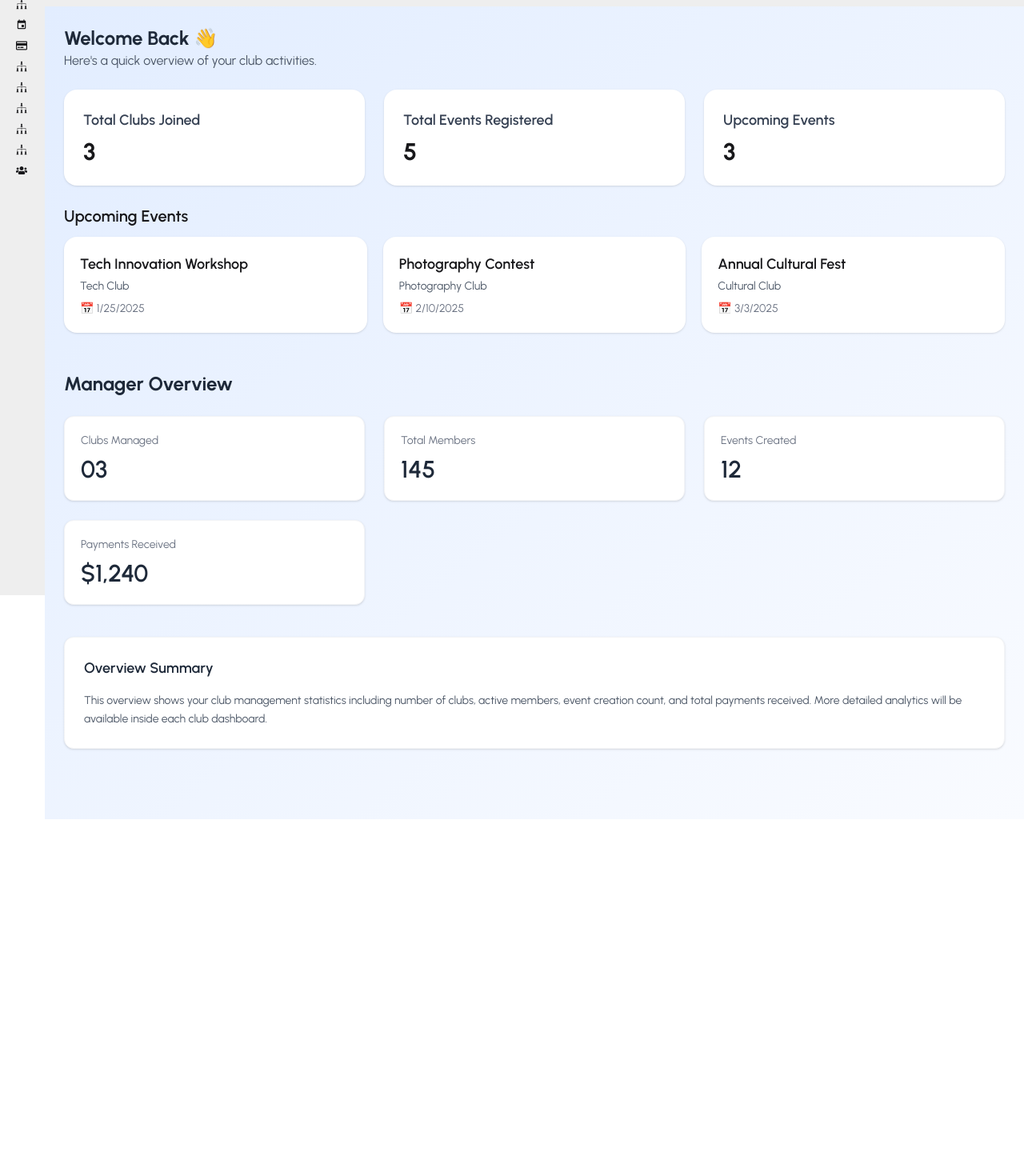
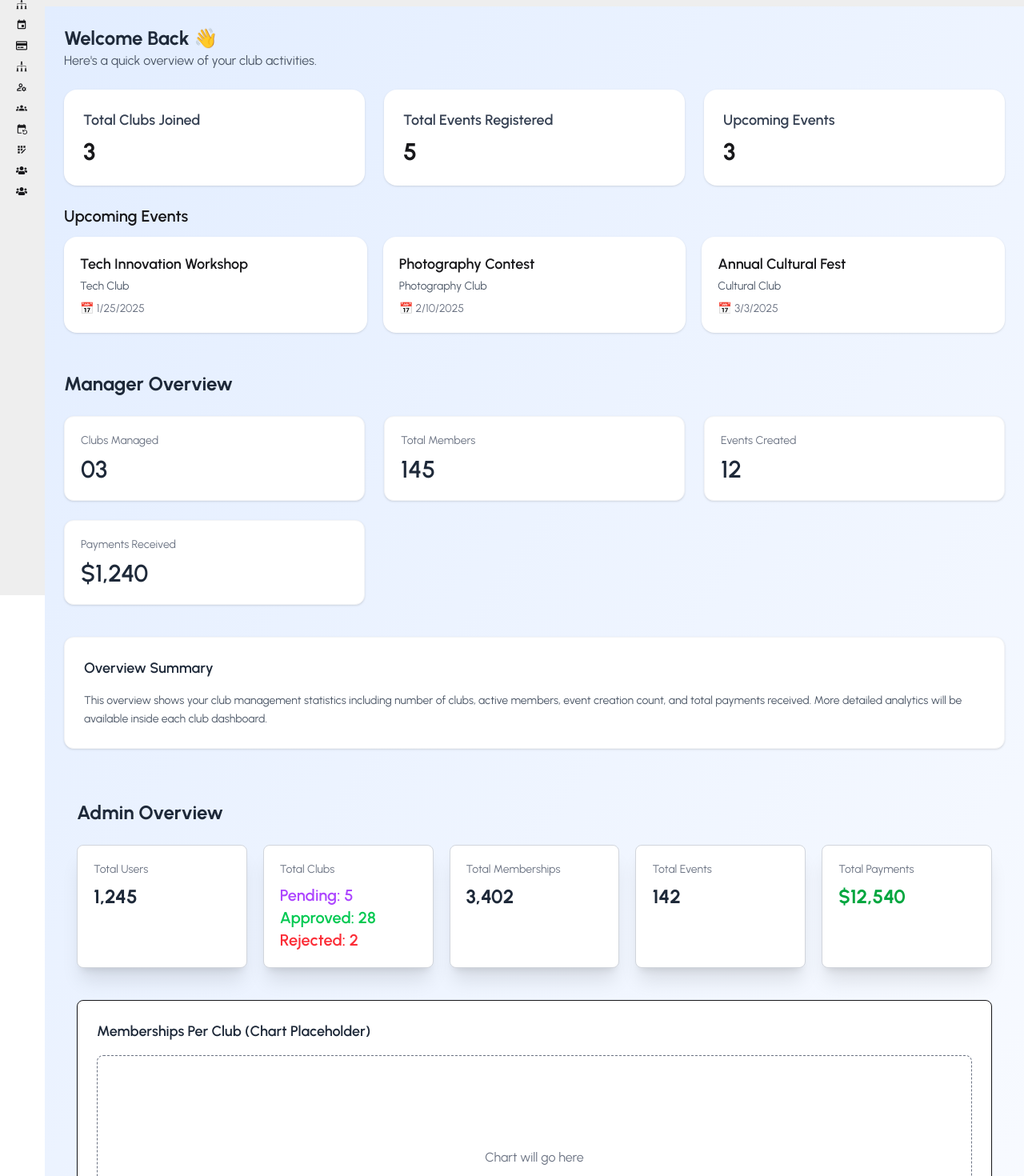
Before and after one commit to Alamin1052/circlesphere-client, a React (Vite) app: page /dashboard in a window 1280 px wide. Shown: the part 56-1526 px from the top of the page at 80% size. Before the commit the page ends 1080 px from the top, so only its background shows below. Built offline with nearby package versions, Linux system fonts and the light colour scheme; no server answers.

Commit message:
Admin dashbourd overview ui design create done

```diff
--- a/src/Layouts/DashboardLayout.jsx
+++ b/src/Layouts/DashboardLayout.jsx
@@ -5,7 +5,7 @@ import { FaRegCreditCard, FaUsers } from 'react-icons/fa';
 
 import Logo from '../Component/Logo';
 import useAuth from '../Hooks/useAuth';
-import { MdEvent } from 'react-icons/md';
+import { MdAppRegistration, MdEvent, MdEventRepeat, MdGroups, MdOutlineManageAccounts } from 'react-icons/md';
 import { GiOrganigram } from 'react-icons/gi';
 
 const DashboardLayout = () => {
@@ -102,34 +102,38 @@ const DashboardLayout = () => {
                                 <span className="is-drawer-close:hidden">Overview</span>
                             </NavLink>
                         </li>
-
-                        {/* our dashboard links */}
                         <li>
                             <NavLink className="is-drawer-close:tooltip is-drawer-close:tooltip-right" data-tip="Manage Clubs" to="/dashboard/manager-clubs">
-                                <GiOrganigram />
+                                <MdOutlineManageAccounts />
                                 <span className="is-drawer-close:hidden">My Clubs</span>
                             </NavLink>
                         </li>
                         <li>
                             <NavLink className="is-drawer-close:tooltip is-drawer-close:tooltip-right" data-tip=" Club Members" to="/dashboard/club-members">
-                                <GiOrganigram />
+                                <MdGroups />
                                 <span className="is-drawer-close:hidden">Club Members</span>
                             </NavLink>
                         </li>
                         <li>
                             <NavLink className="is-drawer-close:tooltip is-drawer-close:tooltip-right" data-tip="Manage Events" to="/dashboard/manage-events">
-                                <GiOrganigram />
+                                <MdEventRepeat />
                                 <span className="is-drawer-close:hidden">Manege Events</span>
                             </NavLink>
                         </li>
                         <li>
                             <NavLink className="is-drawer-close:tooltip is-drawer-close:tooltip-right" data-tip="Event Registration" to="/dashboard/event-registration">
-                                <GiOrganigram />
+                                <MdAppRegistration />
                                 <span className="is-drawer-close:hidden">Event Registration</span>
                             </NavLink>
                         </li>
 
-
+                        {/* Admin Dashboard */}
+                        <li>
+                            <NavLink className="is-drawer-close:tooltip is-drawer-close:tooltip-right" data-tip="Users Management" to="/dashboard/admin-home">
+                                <FaUsers></FaUsers>
+                                <span className="is-drawer-close:hidden">Overview</span>
+                            </NavLink>
+                        </li>
                         <li>
                             <NavLink className="is-drawer-close:tooltip is-drawer-close:tooltip-right" data-tip="Users Management" to="/dashboard/users-management">
                                 <FaUsers></FaUsers>
--- /dev/null
+++ b/src/Pages/Dashboard/DashboardHome/AdminDashboardHome.jsx
@@ -0,0 +1,65 @@
+import React from 'react';
+
+const AdminDashboardHome = () => {
+    return (
+        <div className="p-6 md:p-10">
+
+            {/* Header */}
+            <h1 className="text-2xl font-bold text-gray-800 mb-6">
+                Admin Overview
+            </h1>
+
+            {/* Summary Cards */}
+            <div className="grid grid-cols-1 sm:grid-cols-2 lg:grid-cols-3 xl:grid-cols-5 gap-5 mb-10">
+
+                {/* Total Users */}
+                <div className="bg-white shadow-xl border border-gray-300 rounded-lg p-5">
+                    <p className="text-gray-500 text-sm">Total Users</p>
+                    <h2 className="text-2xl font-bold text-gray-800 mt-2">1,245</h2>
+                </div>
+
+                {/* Total Clubs */}
+                <div className="bg-white shadow-xl border border-gray-300 rounded-lg p-5">
+                    <p className="text-gray-500 text-sm">Total Clubs</p>
+                    <h2 className="text-xl font-semibold text-gray-800 mt-2">
+                        <span className='text-purple-500'>Pending: 5</span><br />
+                        <span className='text-green-500'>Approved: 28</span><br />
+                        <span className='text-red-500'>Rejected: 2</span>
+                    </h2>
+                </div>
+
+                {/* Total Memberships */}
+                <div className="bg-white shadow-xl border border-gray-300 rounded-lg p-5">
+                    <p className="text-gray-500 text-sm">Total Memberships</p>
+                    <h2 className="text-2xl font-bold text-gray-800 mt-2">3,402</h2>
+                </div>
+
+                {/* Total Events */}
+                <div className="bg-white shadow-xl border border-gray-300 rounded-lg p-5">
+                    <p className="text-gray-500 text-sm">Total Events</p>
+                    <h2 className="text-2xl font-bold text-gray-800 mt-2">142</h2>
+                </div>
+
+                {/* Total Payments */}
+                <div className="bg-white shadow-xl border border-gray-300 rounded-lg p-5">
+                    <p className="text-gray-500 text-sm">Total Payments</p>
+                    <h2 className="text-2xl font-bold text-green-600 mt-2">$12,540</h2>
+                </div>
+            </div>
+
+            {/* Chart / Graph Placeholder */}
+            <div className="bg-white shadow-sm border rounded-lg p-6">
+                <h3 className="text-lg font-semibold text-gray-800 mb-4">
+                    Memberships Per Club (Chart Placeholder)
+                </h3>
+
+                <div className="h-64 flex items-center justify-center text-gray-500 border border-dashed rounded-lg">
+                    Chart will go here
+                </div>
+            </div>
+
+        </div>
+    );
+};
+
+export default AdminDashboardHome;
--- a/src/Pages/Dashboard/DashboardHome/DashboardHome.jsx
+++ b/src/Pages/Dashboard/DashboardHome/DashboardHome.jsx
@@ -1,12 +1,14 @@
 import React from 'react';
 import MemberDashboardHome from './MemberDashboardHome';
 import ManagerDashboardHome from './ManagerDashboardHome';
+import AdminDashboardHome from './AdminDashboardHome';
 
 const DashboardHome = () => {
     return (
         <div>
             <MemberDashboardHome />
             <ManagerDashboardHome />
+            <AdminDashboardHome/>
         </div>
     );
 };
--- a/src/Pages/Dashboard/Maneger/EventRegistrations.jsx
+++ b/src/Pages/Dashboard/Maneger/EventRegistrations.jsx
@@ -28,7 +28,7 @@ const EventRegistrations = () => {
                             <th className="p-4 text-left text-sm font-medium text-gray-800">
                                 Status
                             </th>
-                            <th className="p-4 text-left text-sm font-medium text-gray-800">
+                            <th className="p-4 text-left text-sm font-medium text-gray-8 00">
                                 Registered At
                             </th>
                         </tr>
--- a/src/Routes/router.jsx
+++ b/src/Routes/router.jsx
@@ -13,6 +13,7 @@ import ManagerClubs from "../Pages/Dashboard/Maneger/ManagerClubs";
 import ClubMembers from "../Pages/Dashboard/Maneger/ClubMembers";
 import ManageEvents from "../Pages/Dashboard/Maneger/ManageEvents";
 import EventRegistrations from "../Pages/Dashboard/Maneger/EventRegistrations";
+import AdminDashboardHome from "../Pages/Dashboard/DashboardHome/AdminDashboardHome";
 
 export const router = createBrowserRouter([
     {
@@ -71,6 +72,10 @@ export const router = createBrowserRouter([
             {
                 path: 'event-registration',
                 Component: EventRegistrations
+            },
+            {
+                path: 'admin-home',
+                Component: AdminDashboardHome,
             }
         ]
     }
```
